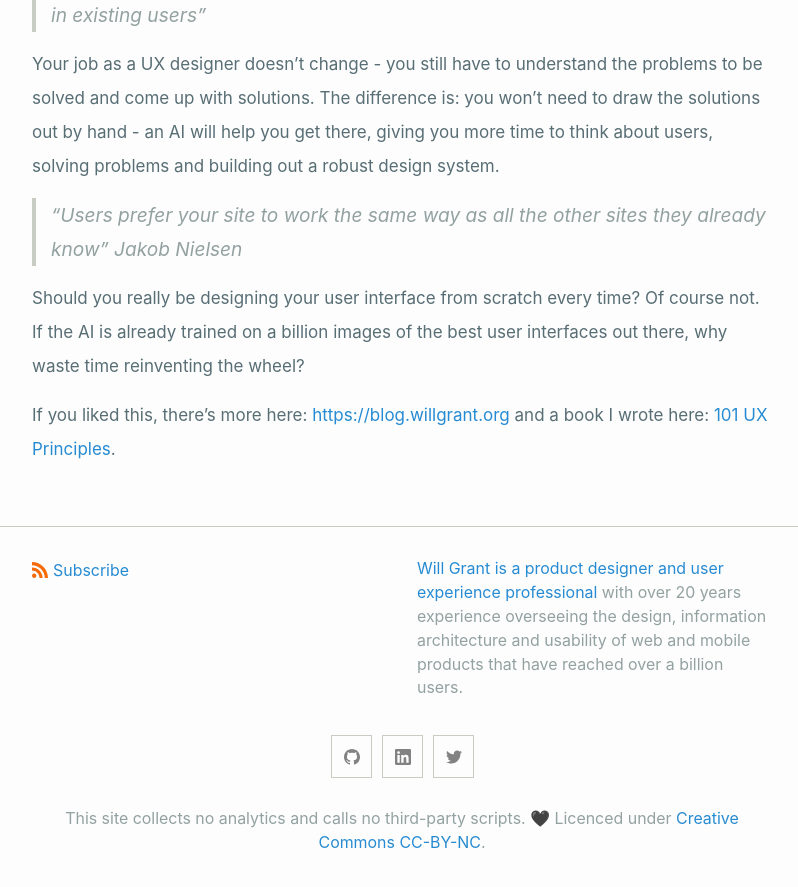
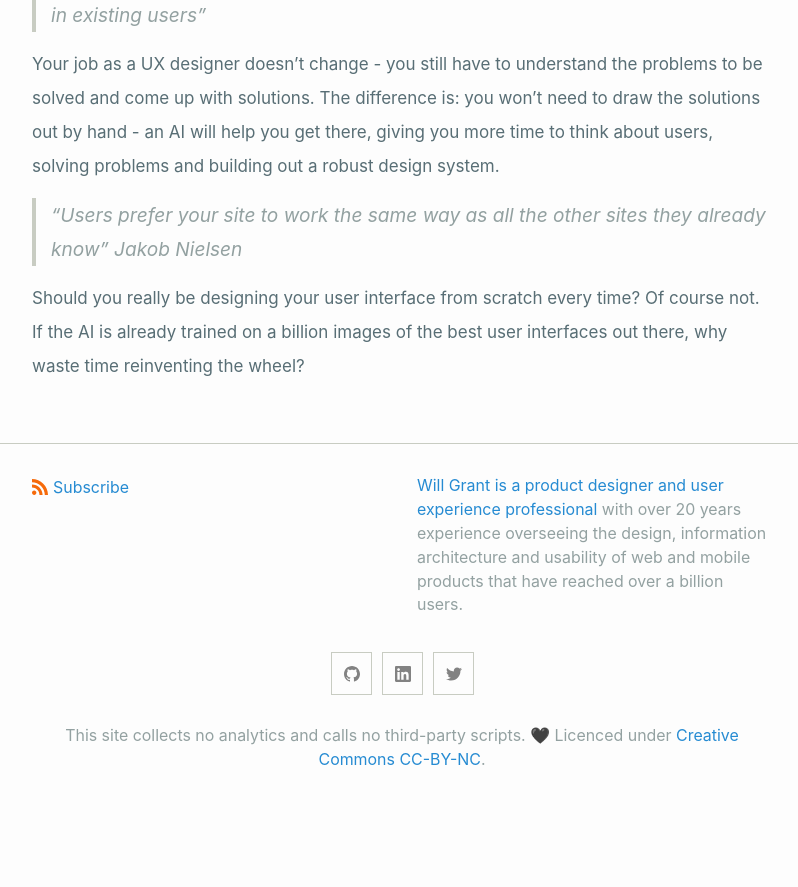
Before and after one commit to wgx/blog.willgrant.org, a Jekyll site: the page built from _posts/2022-08-30-on-ai.markdown, in a window 1280 px wide and 900 px high, scrolled down 4987 px. Shown: the top 887 px of the window, without its empty margins (238-1036 px from the left). Built offline with Jekyll 4.4.1, drawn with Linux system fonts in a browser that asks for light colours; after the commit the page ends 5804 px from its top, so only the background shows below that.

Commit message:
new ai blog post

```diff
--- a/_posts/2022-08-30-on-ai.markdown
+++ b/_posts/2022-08-30-on-ai.markdown
@@ -53,5 +53,3 @@ Your job as a UX designer doesn’t change - you still have to understand the pr
 >“Users prefer your site to work the same way as all the other sites they already know” Jakob Nielsen
 
 Should you really be designing your user interface from scratch every time? Of course not. If the AI is already trained on a billion images of the best user interfaces out there, why waste time reinventing the wheel?
-
-If you liked this, there’s more here: [https://blog.willgrant.org](https://blog.willgrant.org) and a book I wrote here: [101 UX Principles](https://uxbook.io/).
```
